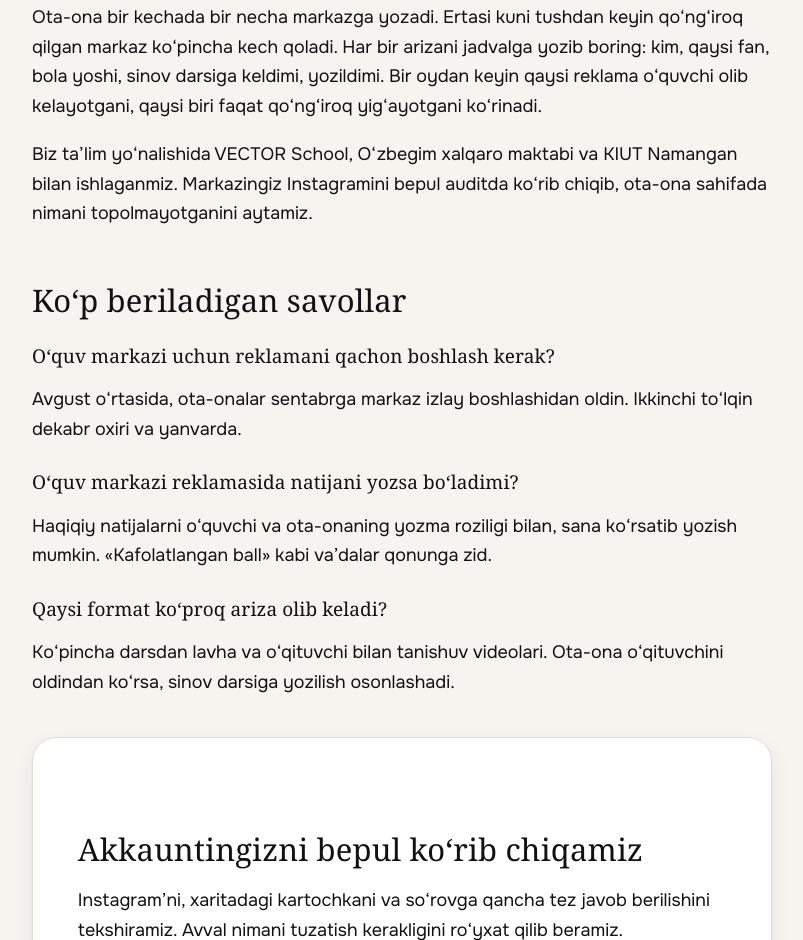
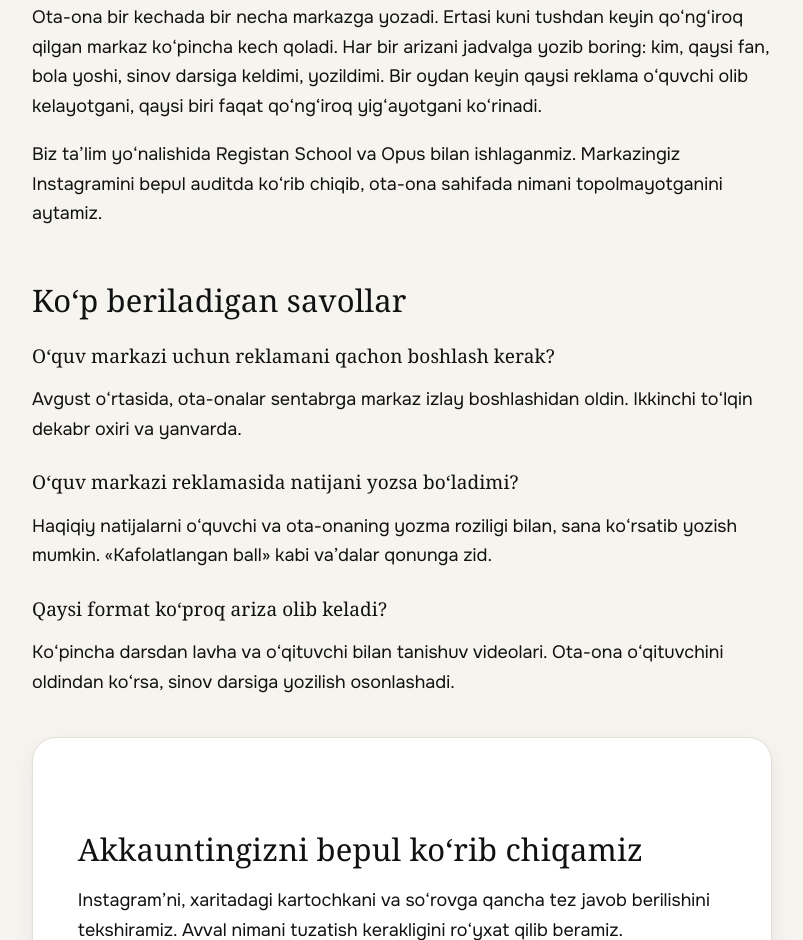
Before and after one commit to pionidgaf-gif/pionidgaf-gif.github.io, a plain HTML site: page blog/oquv-markazi-reklamasi/index.html in a window 1280 px wide. Shown: the part 3041-3981 px from the top of the page, without its empty margins (95-898 px from the left). Drawn offline with Linux system fonts and the light colour scheme; a web font is replaced by a local one.

Commit message:
Owner decisions: education brands replaced, no screenshot claim for case figures
Co-Authored-By: Claude Opus 5.5 <noreply@anthropic.com>

```diff
--- a/blog/oquv-markazi-reklamasi/index.html
+++ b/blog/oquv-markazi-reklamasi/index.html
@@ -603,7 +603,7 @@ html.js .scene.in *{stroke-dashoffset:0}
 <p>Ota-onalar uchun Telegram guruhi ham ishonch qo‘shadi. U yerda uy vazifasi, jadval o‘zgarishi va oylik natijalar yoziladi, yangi ota-ona esa guruh qanchalik jonli ekanini tanishidan eshitadi.</p>
 <h2 id="s6">Arizalar bilan ishlash</h2>
 <p>Ota-ona bir kechada bir necha markazga yozadi. Ertasi kuni tushdan keyin qo‘ng‘iroq qilgan markaz ko‘pincha kech qoladi. Har bir arizani jadvalga yozib boring: kim, qaysi fan, bola yoshi, sinov darsiga keldimi, yozildimi. Bir oydan keyin qaysi reklama o‘quvchi olib kelayotgani, qaysi biri faqat qo‘ng‘iroq yig‘ayotgani ko‘rinadi.</p>
-<p>Biz ta’lim yo‘nalishida VECTOR School, O‘zbegim xalqaro maktabi va KIUT Namangan bilan ishlaganmiz. Markazingiz Instagramini bepul auditda ko‘rib chiqib, ota-ona sahifada nimani topolmayotganini aytamiz.</p>
+<p>Biz ta’lim yo‘nalishida Registan School va Opus bilan ishlaganmiz. Markazingiz Instagramini bepul auditda ko‘rib chiqib, ota-ona sahifada nimani topolmayotganini aytamiz.</p>
 <h2 id="s7">Ko‘p beriladigan savollar</h2>
 <h3>O‘quv markazi uchun reklamani qachon boshlash kerak?</h3>
 <p>Avgust o‘rtasida, ota-onalar sentabrga markaz izlay boshlashidan oldin. Ikkinchi to‘lqin dekabr oxiri va yanvarda.</p>
```
Also changed, not shown: en/smm/index.html (+1 -1 lines), ru/smm/index.html (+1 -1 lines), smm/index.html (+1 -1 lines).
